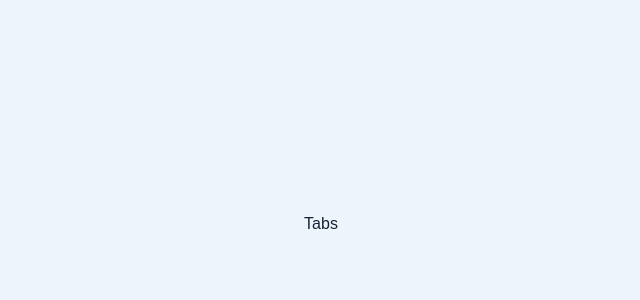
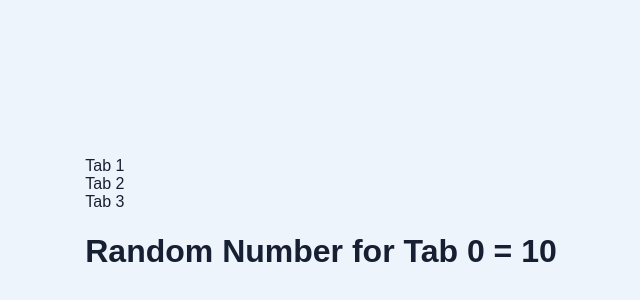
Before and after one commit to TanKaiYi0220/React-Practice-25-Projects, a React (Vite) app: page / in a window 1280 px wide. Shown: the part 176-476 px from the top of the page, without its empty margins (319-959 px from the left). Built offline with nearby package versions, Linux system fonts and the light colour scheme.

Commit message:
feat: implemented Tabs component

```diff
--- a/src/App.jsx
+++ b/src/App.jsx
@@ -9,7 +9,7 @@ import TreeView from './components/tree-view/TreeView'
 import QRCodeGenerator from './components/qr-code/QRCodeGenerator'
 import ChangeTheme from './components/change_theme/ChangeTheme'
 import ScrollIndicator from './components/scroll_indicator/ScrollIndicator'
-import Tabs from './components/tabs/Tabs'
+import HomeTabs from './components/tabs/HomeTabs'
 
 const App = () => {
   return (
@@ -24,7 +24,7 @@ const App = () => {
       {/* <QRCodeGenerator /> */}
       {/* <ChangeTheme /> */}
       {/* <ScrollIndicator url={'https://dummyjson.com/products?limit=100'} /> */}
-      <Tabs />
+      <HomeTabs />
     </>
   )
 }
--- /dev/null
+++ b/src/components/tabs/HomeTabs.jsx
@@ -0,0 +1,37 @@
+import React from 'react'
+import "./style.css"
+import Tabs from './Tabs'
+
+const HomeTabs = () => {
+    const tabs = [
+        {
+            label: "Tab 1",
+            content: randomComponent(0)
+        },
+        {
+            label: "Tab 2",
+            content: randomComponent(1)
+        },
+        {
+            label: "Tab 3",
+            content: randomComponent(2)
+        }
+    ]
+
+    function randomComponent(getCurrentIndex){
+        const random = Math.floor(Math.random() * (10)) + 1;
+        return <h1>Random Number for Tab {getCurrentIndex} = {random}</h1>;
+    };
+
+    function handleChangeTabs(currentTabIndex) {
+        tabs[currentTabIndex].content = randomComponent(currentTabIndex);
+    }
+
+    return (
+        <div className="tabsContainer">
+            <Tabs tabsContent={tabs} onChange={handleChangeTabs} />
+        </div>
+    )
+}
+
+export default HomeTabs
--- a/src/components/tabs/Tabs.jsx
+++ b/src/components/tabs/Tabs.jsx
@@ -1,10 +1,32 @@
-import React from 'react'
+import React, { useState } from 'react'
 import "./style.css"
 
-const Tabs = () => {
+const Tabs = ({ tabsContent, onChange }) => {
+    const [currentTabIndex, setCurrentTabIndex] = useState(0);
+
+    function handleTabClicked(getCurrentIndex) {
+        setCurrentTabIndex(getCurrentIndex);
+        onChange(getCurrentIndex);
+    }
+
     return (
-        <div className="tabsContainer">
-            Tabs
+        <div className="tabWrapper">
+            <div className="tabHeading">
+
+                {
+                    tabsContent.map((tabItem, index) =>
+                        <div
+                            key={index}
+                            onClick={() => { handleTabClicked(index) }}>
+                            <span className="tabLabel">{tabItem.label}</span>
+                        </div>)
+                }
+            </div>
+            <div className="tabContent">
+                {
+                    tabsContent[currentTabIndex] && tabsContent[currentTabIndex].content
+                }
+            </div>
         </div>
     )
 }
```
